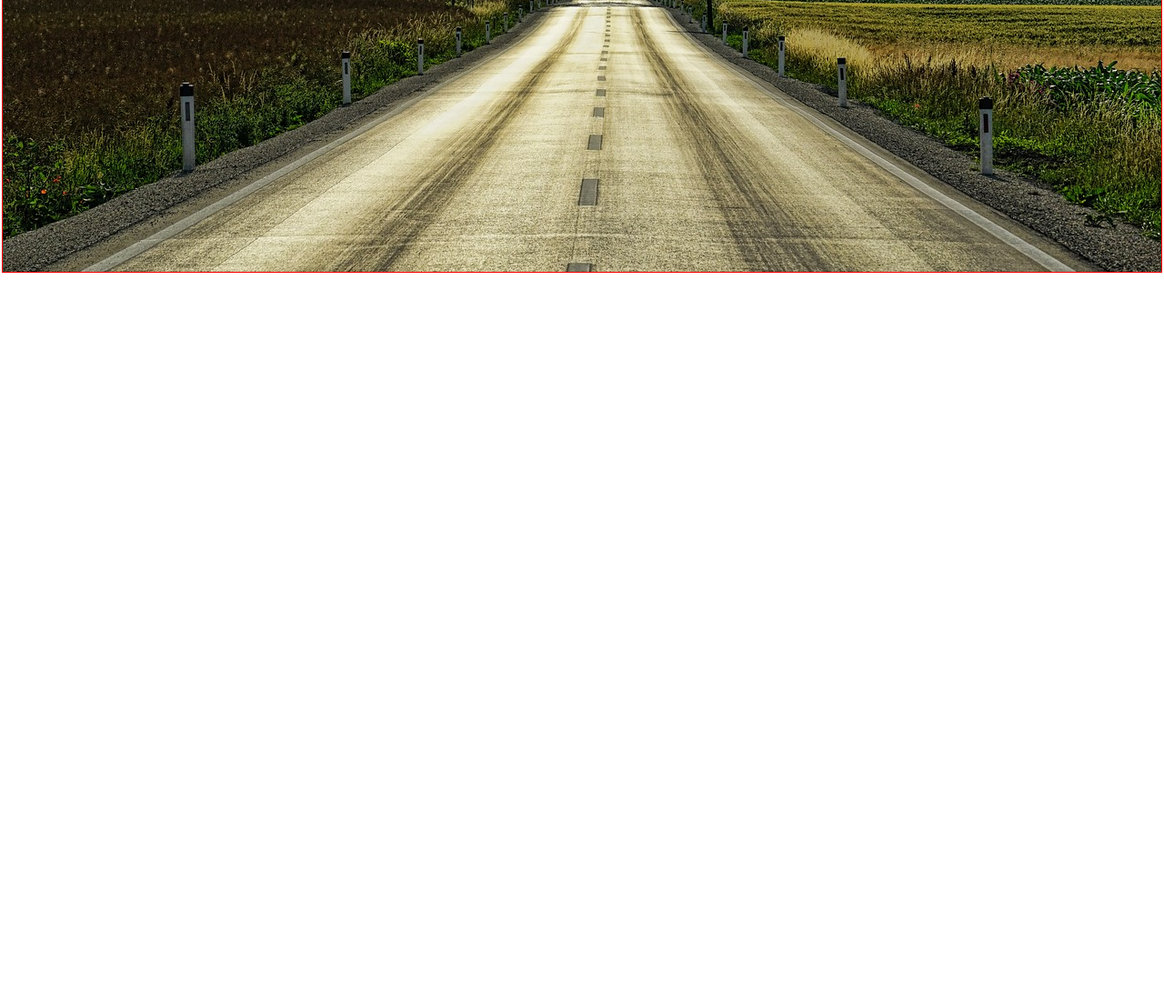
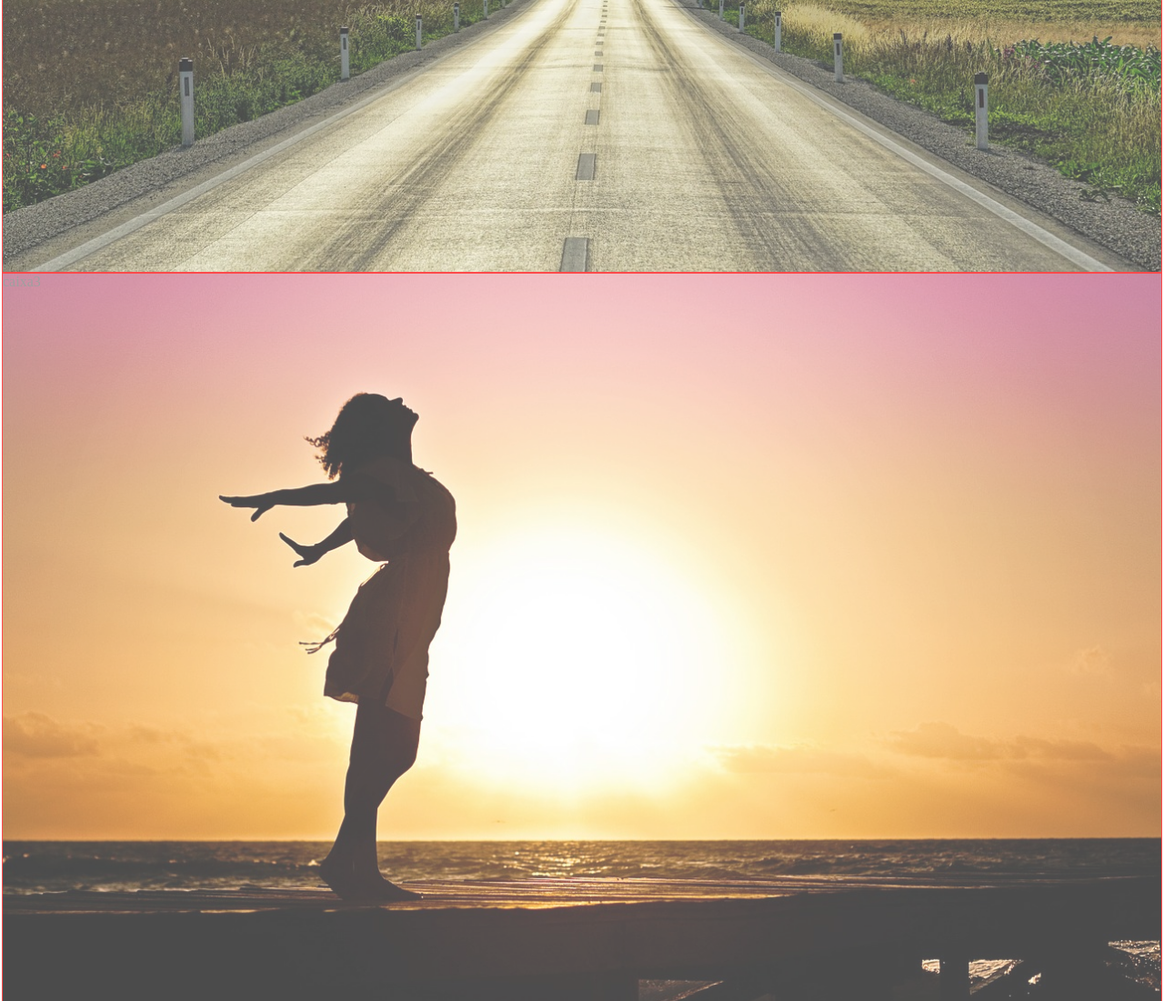
Before and after one commit to Gtssouza/Parallax, a plain HTML site: page index.html in a window 1280 px wide. Shown: the part 1525-2626 px from the top of the page at 91% size. Before the commit the page ends 1825 px from the top, so only its background shows below. Drawn offline with Linux system fonts and the light colour scheme.

Commit message:
Parallax implementado

```diff
--- a/css/estilo.css
+++ b/css/estilo.css
@@ -22,9 +22,14 @@ body , html{
 }
 
 /*Configuraçõs Parallax*/
-.caixa1, .caixa2{
+.caixa1, .caixa2, .caixa3, .caixa4{
     border: 1px solid red;
     height: 100%;
+    opacity: 0.7;
+    background-repeat: no-repeat;
+    background-size: cover;
+    background-position: center;
+    background-attachment: fixed;
 }
 
 .caixa1{
@@ -34,3 +39,11 @@ body , html{
 .caixa2{
     background-image: url(../imgs/imagem2.jpg);
 }
+
+.caixa3{
+    background-image: url(../imgs/imagem3.jpg);
+}
+
+.caixa4{
+    background-image: url(../imgs/imagem4.jpg);
+}
--- a/index.html
+++ b/index.html
@@ -25,5 +25,13 @@
             caixa2
         </div>
 
+        <div class="caixa3">
+            caixa3
+        </div>
+
+        <div class="caixa4">
+            caixa4
+        </div>
+
     </body>
 </html>
```
